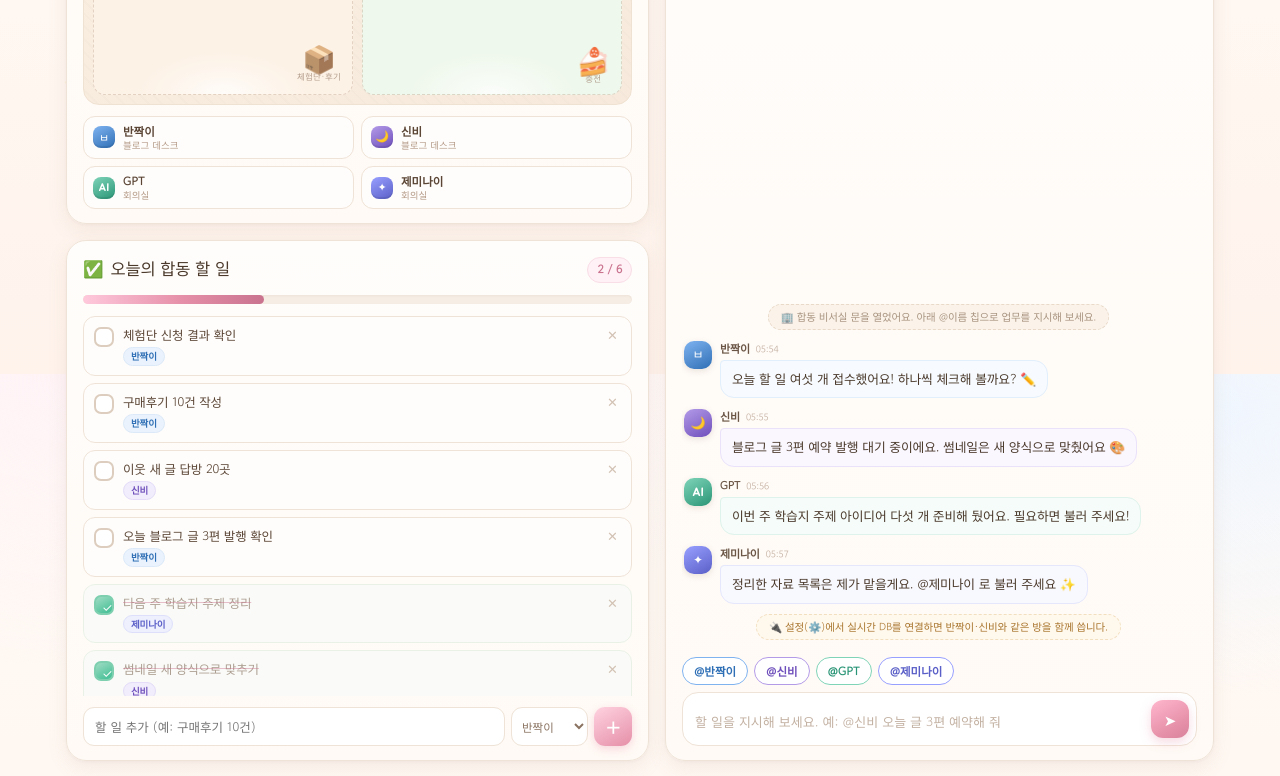
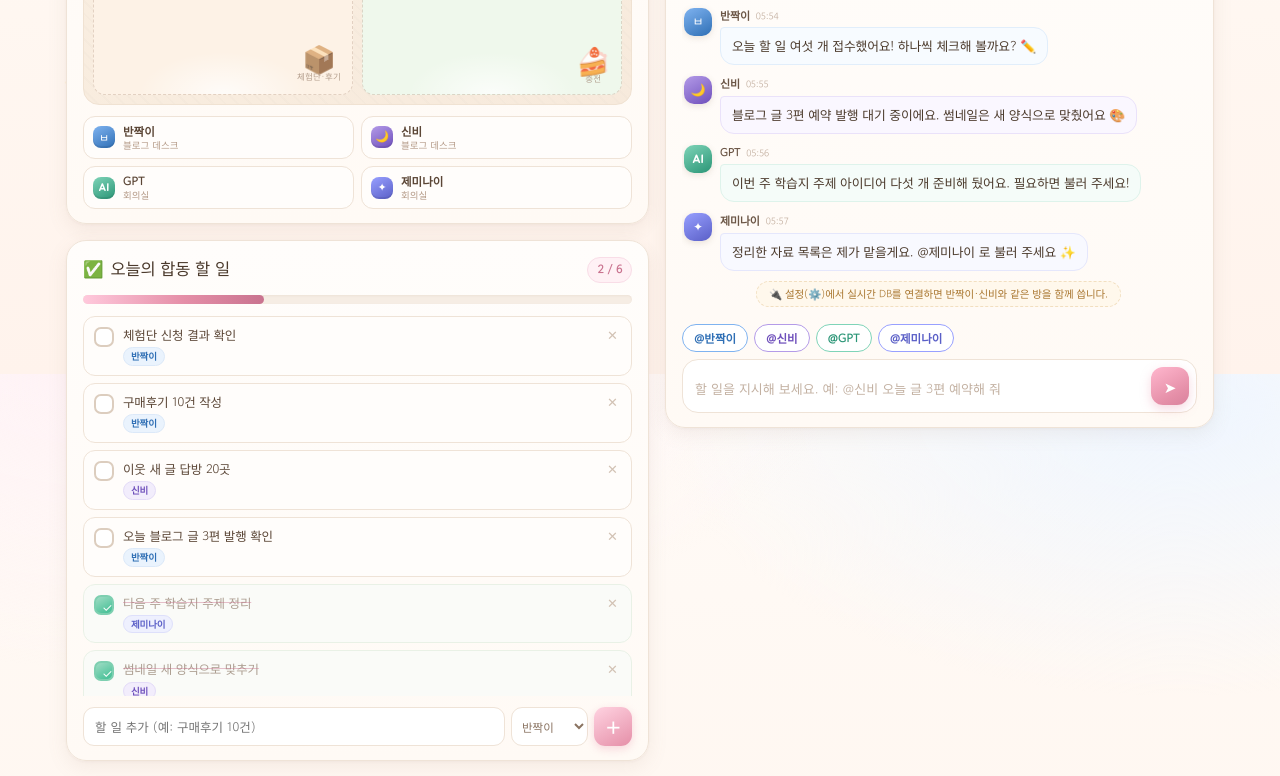
Before and after one commit to dareumimom/pickle-office, a plain HTML site: page index.html in a window 1280 px wide. Shown: the part 426-1202 px from the top of the page. Drawn offline with Linux system fonts and the light colour scheme.

Commit message:
style: 채팅 패널을 화면에 고정하고 반응형 높이 정리

```diff
--- a/style.css
+++ b/style.css
@@ -147,7 +147,13 @@ button,input,textarea,select{font-family:inherit;font-size:inherit;color:inherit
 }
 .map-card{grid-area:map}
 .task-card{grid-area:task;display:flex;flex-direction:column}
-.chat-card{grid-area:chat;display:flex;flex-direction:column}
+.chat-card{
+  grid-area:chat;
+  display:flex;flex-direction:column;
+  position:sticky;top:74px;align-self:start;
+  height:calc(100vh - 104px);
+  min-height:460px;max-height:840px;
+}
 
 .card{
   position:relative;
@@ -728,7 +734,8 @@ button,input,textarea,select{font-family:inherit;font-size:inherit;color:inherit
       "task";
   }
   .map{height:330px}
-  .chat-body{height:300px}
+  .chat-body{height:340px;flex:0 0 auto}
+  .chat-card{position:static;align-self:stretch;height:auto;min-height:0;max-height:none}
   .task-list{max-height:none}
 }
 
```
